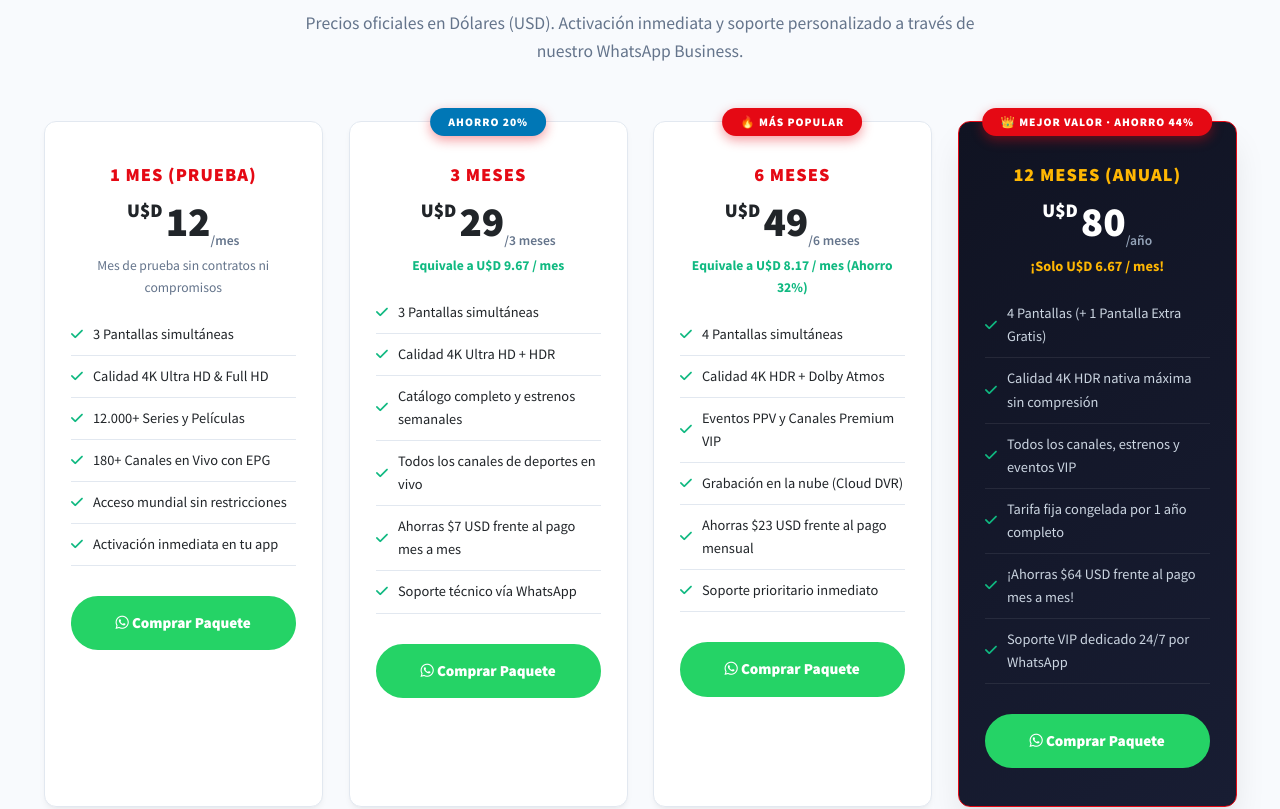
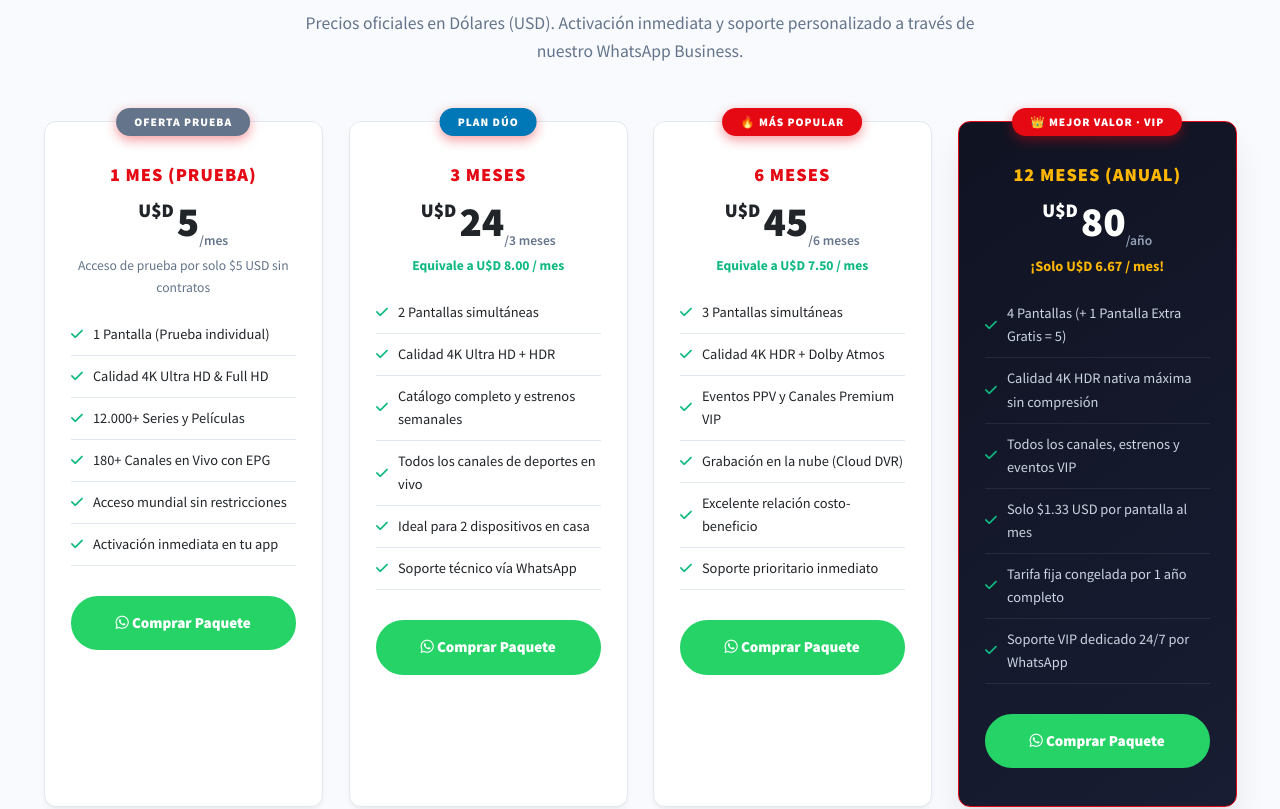
Before and after one commit to dainierds/americastreaming, a plain HTML site: page streaming-video.html in a window 1280 px wide. Shown: the part 3646-4455 px from the top of the page. Drawn offline with nearby package versions, Linux system fonts and the light colour scheme.

Commit message:
Update packages: 1 month trial for  USD and redistribute other tiers up to  USD

```diff
--- a/streaming-video.html
+++ b/streaming-video.html
@@ -2396,41 +2396,42 @@
 
         <!-- Paquete 1 Mes (Prueba) -->
         <div class="price-plan-card" data-aos="zoom-in-up">
+          <span class="popular-ribbon" style="background:#64748b;">Oferta Prueba</span>
           <div class="plan-header-name">1 Mes (Prueba)</div>
           <div class="plan-price-tag">
-            <sup>U$D</sup>12<sub>/mes</sub>
-          </div>
-          <p style="color:var(--text-muted);font-size:0.85rem;margin-top:-15px;margin-bottom:15px;">Mes de prueba sin contratos ni compromisos</p>
+            <sup>U$D</sup>5<sub>/mes</sub>
+          </div>
+          <p style="color:var(--text-muted);font-size:0.85rem;margin-top:-15px;margin-bottom:15px;">Acceso de prueba por solo $5 USD sin contratos</p>
           <ul class="plan-features-list">
-            <li><i class="fas fa-check"></i> 3 Pantallas simultáneas</li>
+            <li><i class="fas fa-check"></i> 1 Pantalla (Prueba individual)</li>
             <li><i class="fas fa-check"></i> Calidad 4K Ultra HD & Full HD</li>
             <li><i class="fas fa-check"></i> 12.000+ Series y Películas</li>
             <li><i class="fas fa-check"></i> 180+ Canales en Vivo con EPG</li>
             <li><i class="fas fa-check"></i> Acceso mundial sin restricciones</li>
             <li><i class="fas fa-check"></i> Activación inmediata en tu app</li>
           </ul>
-          <a href="https://wa.me/19042299760?text=Hola%20AMERICA%20Streaming,%20deseo%20comprar%20el%20Paquete%20de%201%20Mes%20($12%20USD)" target="_blank" class="btn-plan-select" style="background:#25d366;border-color:#25d366;color:#fff;">
+          <a href="https://wa.me/19042299760?text=Hola%20AMERICA%20Streaming,%20deseo%20comprar%20el%20Paquete%20de%201%20Mes%20($5%20USD)" target="_blank" class="btn-plan-select" style="background:#25d366;border-color:#25d366;color:#fff;">
             <i class="fab fa-whatsapp"></i> Comprar Paquete
           </a>
         </div>
 
         <!-- Paquete 3 Meses (Trimestral) -->
         <div class="price-plan-card" data-aos="zoom-in-up" data-aos-delay="100">
-          <span class="popular-ribbon" style="background:#0077b6;">Ahorro 20%</span>
+          <span class="popular-ribbon" style="background:#0077b6;">Plan Dúo</span>
           <div class="plan-header-name">3 Meses</div>
           <div class="plan-price-tag">
-            <sup>U$D</sup>29<sub>/3 meses</sub>
-          </div>
-          <p style="color:#10b981;font-weight:700;font-size:0.85rem;margin-top:-15px;margin-bottom:15px;">Equivale a U$D 9.67 / mes</p>
+            <sup>U$D</sup>24<sub>/3 meses</sub>
+          </div>
+          <p style="color:#10b981;font-weight:700;font-size:0.85rem;margin-top:-15px;margin-bottom:15px;">Equivale a U$D 8.00 / mes</p>
           <ul class="plan-features-list">
-            <li><i class="fas fa-check"></i> 3 Pantallas simultáneas</li>
+            <li><i class="fas fa-check"></i> 2 Pantallas simultáneas</li>
             <li><i class="fas fa-check"></i> Calidad 4K Ultra HD + HDR</li>
             <li><i class="fas fa-check"></i> Catálogo completo y estrenos semanales</li>
             <li><i class="fas fa-check"></i> Todos los canales de deportes en vivo</li>
-            <li><i class="fas fa-check"></i> Ahorras $7 USD frente al pago mes a mes</li>
+            <li><i class="fas fa-check"></i> Ideal para 2 dispositivos en casa</li>
             <li><i class="fas fa-check"></i> Soporte técnico vía WhatsApp</li>
           </ul>
-          <a href="https://wa.me/19042299760?text=Hola%20AMERICA%20Streaming,%20deseo%20comprar%20el%20Paquete%20de%203%20Meses%20($29%20USD)" target="_blank" class="btn-plan-select" style="background:#25d366;border-color:#25d366;color:#fff;">
+          <a href="https://wa.me/19042299760?text=Hola%20AMERICA%20Streaming,%20deseo%20comprar%20el%20Paquete%20de%203%20Meses%20($24%20USD)" target="_blank" class="btn-plan-select" style="background:#25d366;border-color:#25d366;color:#fff;">
             <i class="fab fa-whatsapp"></i> Comprar Paquete
           </a>
         </div>
@@ -2440,36 +2441,36 @@
           <span class="popular-ribbon" style="background:#e50914;">🔥 Más Popular</span>
           <div class="plan-header-name">6 Meses</div>
           <div class="plan-price-tag">
-            <sup>U$D</sup>49<sub>/6 meses</sub>
-          </div>
-          <p style="color:#10b981;font-weight:700;font-size:0.85rem;margin-top:-15px;margin-bottom:15px;">Equivale a U$D 8.17 / mes (Ahorro 32%)</p>
+            <sup>U$D</sup>45<sub>/6 meses</sub>
+          </div>
+          <p style="color:#10b981;font-weight:700;font-size:0.85rem;margin-top:-15px;margin-bottom:15px;">Equivale a U$D 7.50 / mes</p>
           <ul class="plan-features-list">
-            <li><i class="fas fa-check"></i> 4 Pantallas simultáneas</li>
+            <li><i class="fas fa-check"></i> 3 Pantallas simultáneas</li>
             <li><i class="fas fa-check"></i> Calidad 4K HDR + Dolby Atmos</li>
             <li><i class="fas fa-check"></i> Eventos PPV y Canales Premium VIP</li>
             <li><i class="fas fa-check"></i> Grabación en la nube (Cloud DVR)</li>
-            <li><i class="fas fa-check"></i> Ahorras $23 USD frente al pago mensual</li>
+            <li><i class="fas fa-check"></i> Excelente relación costo-beneficio</li>
             <li><i class="fas fa-check"></i> Soporte prioritario inmediato</li>
           </ul>
-          <a href="https://wa.me/19042299760?text=Hola%20AMERICA%20Streaming,%20deseo%20comprar%20el%20Paquete%20de%206%20Meses%20($49%20USD)" target="_blank" class="btn-plan-select" style="background:#25d366;border-color:#25d366;color:#fff;">
+          <a href="https://wa.me/19042299760?text=Hola%20AMERICA%20Streaming,%20deseo%20comprar%20el%20Paquete%20de%206%20Meses%20($45%20USD)" target="_blank" class="btn-plan-select" style="background:#25d366;border-color:#25d366;color:#fff;">
             <i class="fab fa-whatsapp"></i> Comprar Paquete
           </a>
         </div>
 
         <!-- Paquete 12 Meses (Anual - DESTACADO) -->
         <div class="price-plan-card highlighted" data-aos="zoom-in-up" data-aos-delay="300">
-          <span class="popular-ribbon">👑 Mejor Valor · Ahorro 44%</span>
+          <span class="popular-ribbon">👑 Mejor Valor · VIP</span>
           <div class="plan-header-name">12 Meses (Anual)</div>
           <div class="plan-price-tag">
             <sup>U$D</sup>80<sub>/año</sub>
           </div>
           <p style="color:var(--accent-gold);font-weight:700;font-size:0.9rem;margin-top:-15px;margin-bottom:15px;">¡Solo U$D 6.67 / mes!</p>
           <ul class="plan-features-list">
-            <li><i class="fas fa-check"></i> 4 Pantallas (+ 1 Pantalla Extra Gratis)</li>
+            <li><i class="fas fa-check"></i> 4 Pantallas (+ 1 Pantalla Extra Gratis = 5)</li>
             <li><i class="fas fa-check"></i> Calidad 4K HDR nativa máxima sin compresión</li>
             <li><i class="fas fa-check"></i> Todos los canales, estrenos y eventos VIP</li>
+            <li><i class="fas fa-check"></i> Solo $1.33 USD por pantalla al mes</li>
             <li><i class="fas fa-check"></i> Tarifa fija congelada por 1 año completo</li>
-            <li><i class="fas fa-check"></i> ¡Ahorras $64 USD frente al pago mes a mes!</li>
             <li><i class="fas fa-check"></i> Soporte VIP dedicado 24/7 por WhatsApp</li>
           </ul>
           <a href="https://wa.me/19042299760?text=Hola%20AMERICA%20Streaming,%20deseo%20comprar%20el%20Paquete%20de%2012%20Meses%20($80%20USD)" target="_blank" class="btn-plan-select" style="background:#25d366;border-color:#25d366;color:#fff;font-weight:900;">
@@ -2689,10 +2690,10 @@
             <div class="form-group-field">
               <label for="selPlan">Paquete de Interés (USD)</label>
               <select id="selPlan">
-                <option value="Paquete 12 Meses ($80 USD)">Paquete 12 Meses ($80 USD - Mejor Valor)</option>
-                <option value="Paquete 6 Meses ($49 USD)">Paquete 6 Meses ($49 USD - Más Popular)</option>
-                <option value="Paquete 3 Meses ($29 USD)">Paquete 3 Meses ($29 USD)</option>
-                <option value="Paquete 1 Mes ($12 USD)">Paquete 1 Mes ($12 USD - Prueba)</option>
+                <option value="Paquete 12 Meses ($80 USD)">Paquete 12 Meses ($80 USD - Mejor Valor VIP)</option>
+                <option value="Paquete 6 Meses ($45 USD)">Paquete 6 Meses ($45 USD - Más Popular)</option>
+                <option value="Paquete 3 Meses ($24 USD)">Paquete 3 Meses ($24 USD - Plan Dúo)</option>
+                <option value="Paquete 1 Mes ($5 USD)">Paquete 1 Mes ($5 USD - Oferta Prueba)</option>
                 <option value="Demo Gratuita">Solicitar Demo Gratuita</option>
               </select>
             </div>
```
Also changed, not shown: index.html (+26 -25 lines).
